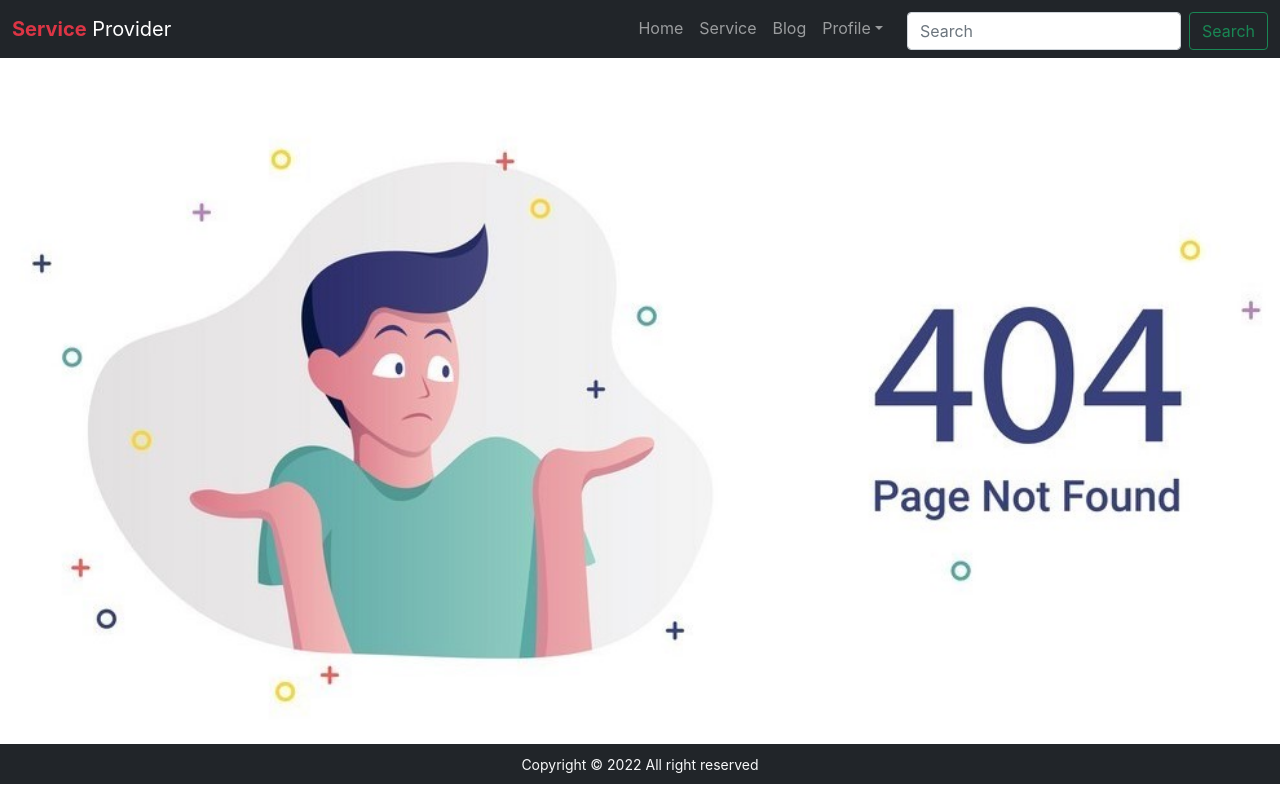
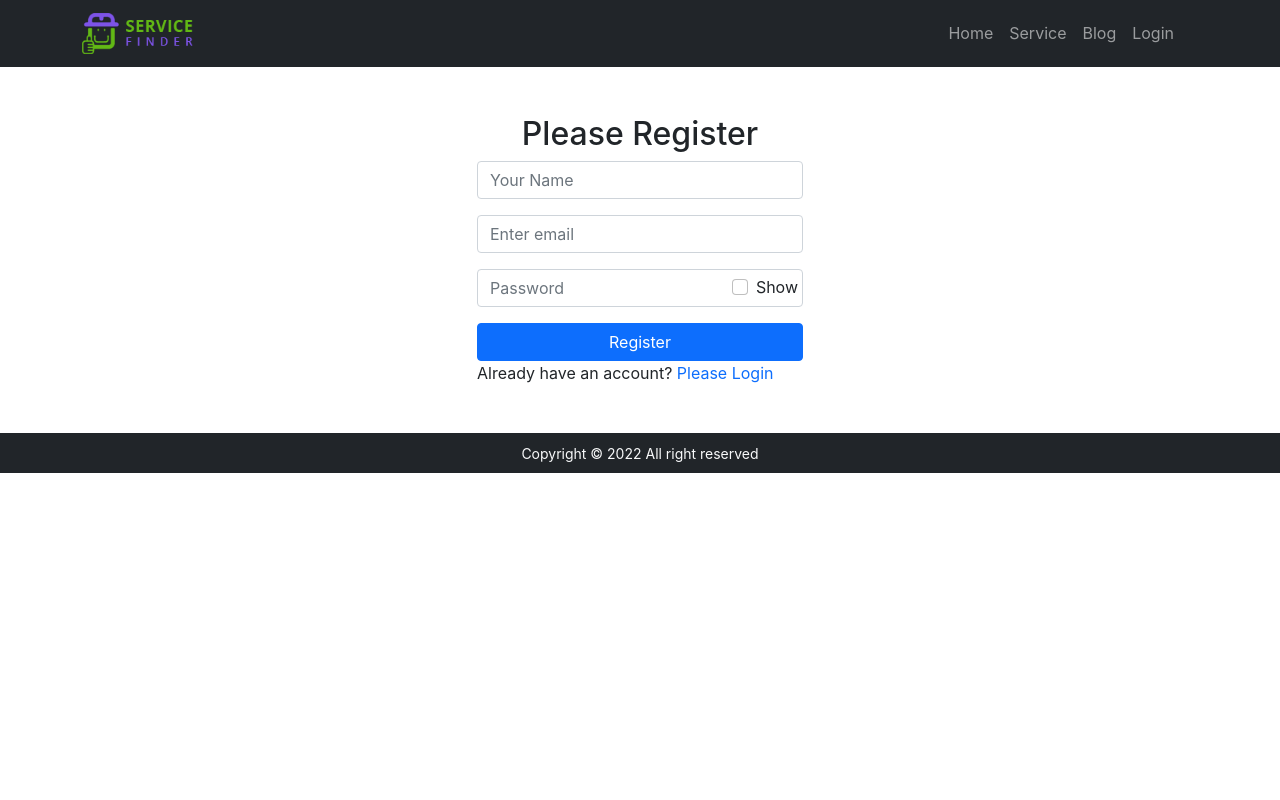
Before and after one commit to abuzafaremon/photographer, a React (Create React App) app: page /register in a window 1280 px wide. Built offline with nearby package versions, Linux system fonts and the light colour scheme.

Commit message:
create login and register component and install firebase

```diff
--- a/package.json
+++ b/package.json
@@ -7,6 +7,7 @@
     "@testing-library/react": "^13.2.0",
     "@testing-library/user-event": "^13.5.0",
     "bootstrap": "^5.1.3",
+    "firebase": "^9.8.1",
     "react": "^18.1.0",
     "react-bootstrap": "^2.3.1",
     "react-dom": "^18.1.0",
--- a/src/App.js
+++ b/src/App.js
@@ -1,6 +1,9 @@
 import { Route, Routes } from 'react-router-dom';
 import './App.css';
+import Blog from './Pages/Blog/Blog';
 import Home from './Pages/Home/Home';
+import Login from './Pages/Login/Login/Login';
+import Register from './Pages/Login/Register/Register';
 import NotFound from './Pages/NotFound/NotFound';
 import Footer from './Pages/Shared/Footer/Footer';
 import Header from './Pages/Shared/Header/Header';
@@ -9,9 +12,13 @@ function App() {
   return (
     <div className="App">
       <Header></Header>
+      <div style={{ 'height': '66.5px' }}></div>
       <Routes>
         <Route path='/' element={<Home />}></Route>
         <Route path='/home' element={<Home />}></Route>
+        <Route path='/blog' element={<Blog />}></Route>
+        <Route path='/login' element={<Login />}></Route>
+        <Route path='/register' element={<Register />}></Route>
         <Route path='*' element={<NotFound />}></Route>
       </Routes>
       <Footer></Footer>
--- /dev/null
+++ b/src/Pages/Blog/Blog.js
@@ -0,0 +1,11 @@
+import React from 'react';
+
+const Blog = () => {
+  return (
+    <div className='text-center'>
+      <h2>This is blog page</h2>
+    </div>
+  );
+};
+
+export default Blog;
--- /dev/null
+++ b/src/Pages/Login/Login/Login.js
@@ -0,0 +1,47 @@
+import React, { useRef } from 'react';
+import { Button, Form } from 'react-bootstrap';
+import { Link, useLocation, useNavigate } from 'react-router-dom';
+
+const Login = () => {
+  const navigate = useNavigate();
+  const emailRef = useRef('');
+  const passwordRef = useRef('');
+
+  const navigateRegister = () => {
+    navigate('/register');
+  }
+  const handleShowPassword = () => {
+    const pass = passwordRef.current;
+    if (pass.type === "password") {
+      pass.type = "text";
+    } else {
+      pass.type = "password";
+    }
+  }
+  return (
+    <div className='container w-25 mx-auto m-5' style={{ 'minWidth': '350px' }}>
+      <h2 className="text-center">Please Login</h2>
+      <Form>
+        <Form.Group className="mb-3" >
+          <Form.Control ref={emailRef} type="email" placeholder="Enter email" id="email" required />
+        </Form.Group>
+
+        <Form.Group className="mb-3 password mb-3 d-flex align-items-center" >
+          <Form.Control ref={passwordRef} type="password" placeholder="Password" id="password" required />
+          <Form.Check onClick={handleShowPassword} className='show-pass' type="checkbox" label="Show" />
+        </Form.Group>
+        {/* <Form.Group className="mb-3" controlId="formBasicCheckbox">
+          <Form.Check type="checkbox" label="Check me out" />
+        </Form.Group> */}
+        <Button className='w-100' variant="primary" type="submit">
+          Login
+        </Button>
+      </Form>
+      {/* {errorElement} */}
+      <p>Forgot Password? <button className='btn btn-link p-0 mb-1 text-decoration-none'>Reset Password</button></p>
+      <p>New to Service Provider? <Link to='/register' className='text-primary text-decoration-none' onClick={navigateRegister}>Please Register</Link></p>
+    </div>
+  );
+};
+
+export default Login;
--- /dev/null
+++ b/src/Pages/Login/Register/Register.css
@@ -0,0 +1,8 @@
+.password {
+  position: relative;
+}
+
+.show-pass {
+  position: absolute;
+  right: 5px;
+}
--- /dev/null
+++ b/src/Pages/Login/Register/Register.js
@@ -0,0 +1,50 @@
+import React, { useRef } from 'react';
+import { Button, Form } from 'react-bootstrap';
+import { Link, useNavigate } from 'react-router-dom';
+import './Register.css'
+
+const Register = () => {
+  const navigate = useNavigate();
+  const nameRef = useRef();
+  const emailRef = useRef('');
+  const passwordRef = useRef('');
+
+  const navigateLogin = () => {
+    navigate('/login');
+  }
+  const handleShowPassword = () => {
+    const pass = passwordRef.current;
+    if (pass.type === "password") {
+      pass.type = "text";
+    } else {
+      pass.type = "password";
+    }
+  }
+  return (
+    <div className='container w-25 mx-auto m-5' style={{ 'minWidth': '350px' }}>
+      <h2 className="text-center">Please Register</h2>
+      <Form>
+        <Form.Group className="mb-3" >
+          <Form.Control ref={nameRef} type="text" placeholder="Your Name" id="name" required />
+        </Form.Group>
+        <Form.Group className="mb-3" >
+          <Form.Control ref={emailRef} type="email" placeholder="Enter email" id="email" required />
+        </Form.Group>
+        <Form.Group className="password mb-3 d-flex align-items-center" >
+          <Form.Control ref={passwordRef} type="password" placeholder="Password" id="password" required />
+          <Form.Check label='Show' className='show-pass' type="checkbox" onClick={handleShowPassword} />
+        </Form.Group>
+        {/* <Form.Group className="mb-3" controlId="formBasicCheckbox">
+          <Form.Check type="checkbox" label="Check me out" />
+        </Form.Group> */}
+        <Button className='w-100' variant="primary" type="submit">
+          Register
+        </Button>
+      </Form>
+      {/* {errorElement} */}
+      <p>Already have an account? <Link to='/login' className='text-primary text-decoration-none' onClick={navigateLogin}>Please Login</Link></p>
+    </div>
+  );
+};
+
+export default Register;
--- a/src/Pages/Shared/Header/Header.js
+++ b/src/Pages/Shared/Header/Header.js
@@ -1,13 +1,18 @@
 import React from 'react';
 import { Button, Container, Form, FormControl, Nav, Navbar, NavDropdown, Offcanvas } from 'react-bootstrap';
+import { Link } from 'react-router-dom';
+import logo from '../../../images/logo.png'
 
 const Header = () => {
+  // const [user] = useAuthState();
   return (
     <>
       {['md'].map((expand) => (
-        <Navbar key={expand} bg="dark" variant='dark' expand={expand} className="mb-3">
-          <Container fluid>
-            <Navbar.Brand href="#"><span className='text-danger fw-bold'>Service</span> Provider</Navbar.Brand>
+        <Navbar key={expand} bg="dark" variant='dark' expand={expand} fixed='top'>
+          <Container>
+            <Navbar.Brand as={Link} to="/">
+              <img className='w-75' src={logo} alt="" />
+            </Navbar.Brand>
             <Navbar.Toggle aria-controls={`offcanvasNavbar-expand-${expand}`} />
             <Navbar.Offcanvas
               id={`offcanvasNavbar-expand-${expand}`}
@@ -21,10 +26,11 @@ const Header = () => {
               </Offcanvas.Header>
               <Offcanvas.Body>
                 <Nav className="justify-content-end flex-grow-1 pe-3">
-                  <Nav.Link href="#action1">Home</Nav.Link>
+                  <Nav.Link as={Link} to="/home">Home</Nav.Link>
                   <Nav.Link href="#action1">Service</Nav.Link>
-                  <Nav.Link href="#action2">Blog</Nav.Link>
-                  <NavDropdown
+                  <Nav.Link as={Link} to="/blog">Blog</Nav.Link>
+                  <Nav.Link as={Link} to="/login">Login</Nav.Link>
+                  {/* {user ? <NavDropdown
                     title="Profile"
                     id={`offcanvasNavbarDropdown-expand-${expand}`}
                   >
@@ -33,9 +39,11 @@ const Header = () => {
                     <NavDropdown.Item href="#action5">
                       Sign Out
                     </NavDropdown.Item>
-                  </NavDropdown>
+                  </NavDropdown> :
+                    <Nav.Link as={Link} to="/blog">Login</Nav.Link>
+                  } */}
                 </Nav>
-                <Form className="d-flex mt-1">
+                {/* <Form className="d-flex mt-1">
                   <FormControl
                     type="search"
                     placeholder="Search"
@@ -43,7 +51,7 @@ const Header = () => {
                     aria-label="Search"
                   />
                   <Button variant="outline-success">Search</Button>
-                </Form>
+                </Form> */}
               </Offcanvas.Body>
             </Navbar.Offcanvas>
           </Container>
--- a/src/index.css
+++ b/src/index.css
@@ -2,7 +2,7 @@
   margin: 0;
   padding: 0;
   scroll-behavior: smooth;
-  scroll-padding-top: 60px;
+  scroll-padding-top: 66px;
 }
 
 body {
```
Also changed, not shown: src/firebase.init.js (added, +20 -0 lines), src/Pages/Login/Login/Login.css (added), src/images/logo.png (added), 1 other file (tests, documents, lock files or other folders).
